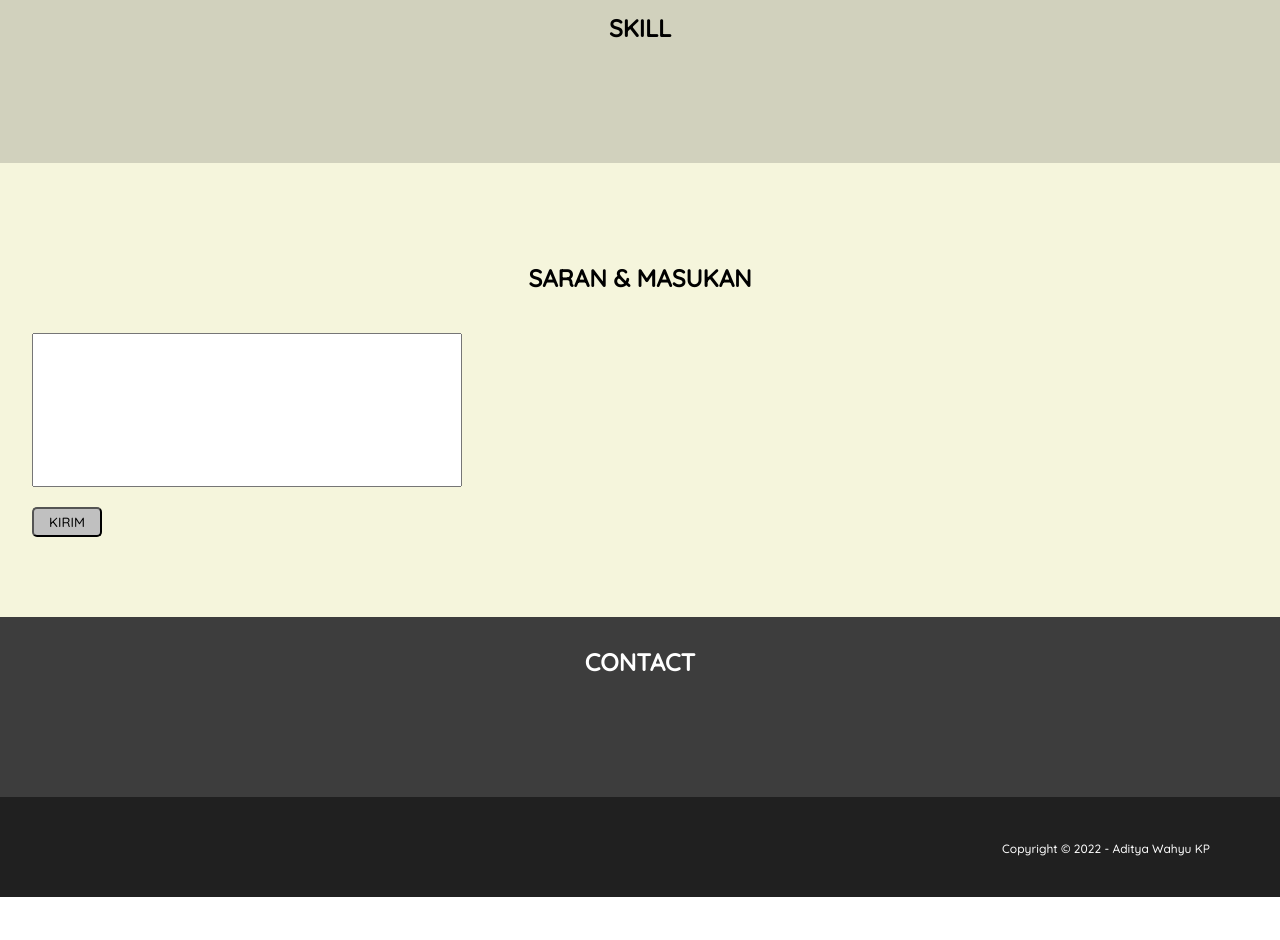
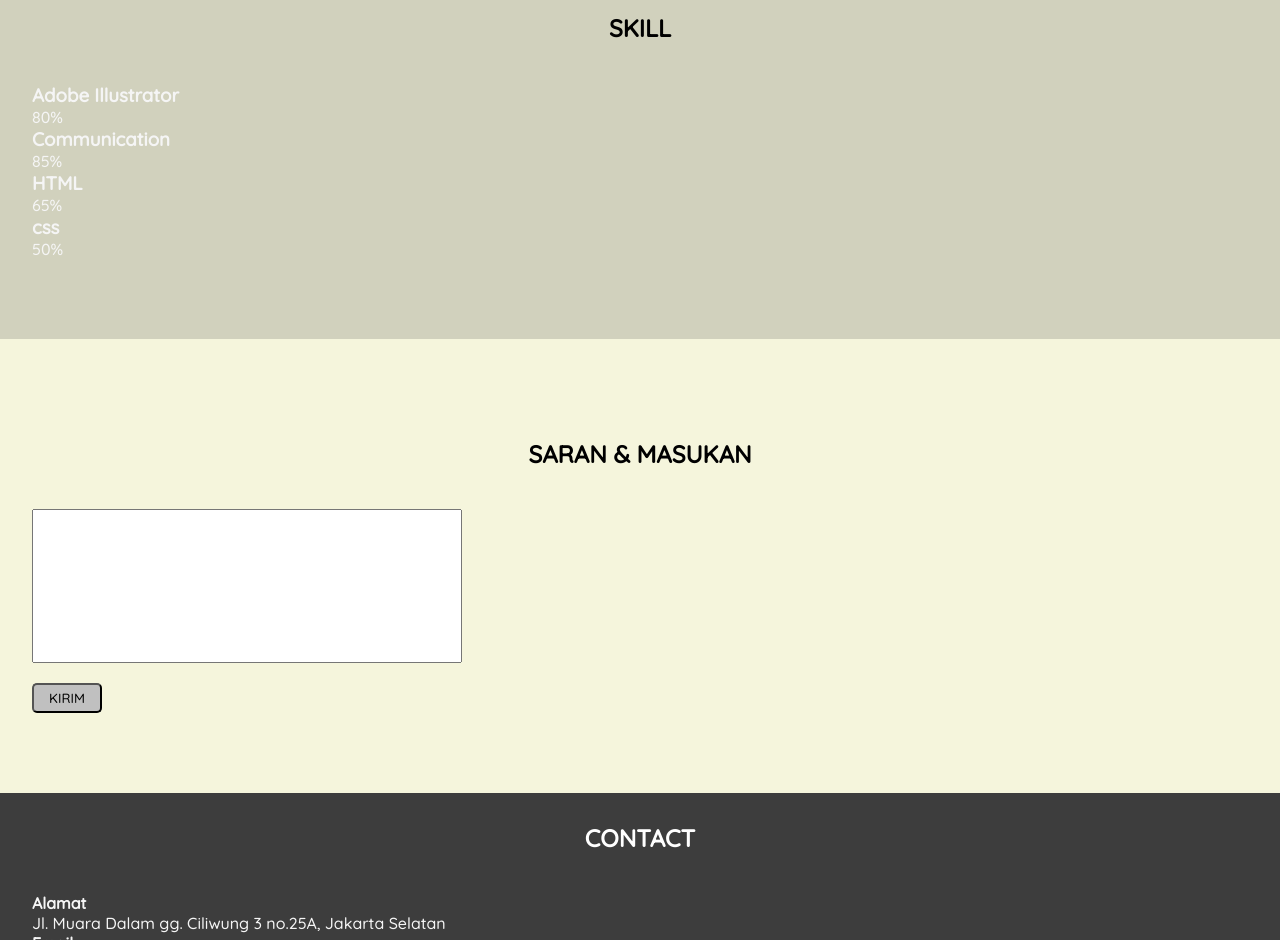
Before and after one commit to adityawahyukp/portofolioweb, a plain HTML site: page index.html in a window 1280 px wide. Shown: the part 1860-2800 px from the top of the page. Before the commit the page ends 2757 px from the top, so only its background shows below. Drawn offline with Linux system fonts and the light colour scheme.

Commit message:
Add files via upload

```diff
--- a/index.html
+++ b/index.html
@@ -17,6 +17,7 @@
                 <li><a href="#about">ABOUT</a></li>
                 <li><a href="#portofolio">PORTOFOLIO</a></li>
                 <li><a href="#skill">SKILL</a></li>
+                <li><a href="#saran">SARAN</a></li>
                 <li><a href="#contact">CONTACT</a></li>
             </ul>
         </div>
@@ -94,18 +95,38 @@
     <section id="skill">
         <div class="container">
             <h2>SKILL</h2>
+            <h3>Adobe Illustrator</h3>
+				<div class="bar">
+					<span class="nilai ai">80%</span>
+				</div>
+            <h3>Communication</h3>
+				<div class="bar">
+					<span class="nilai komunikasi">85%</span>
+				</div>
+            <h3>HTML</h3>
+				<div class="bar">
+					<span class="nilai html">65%</span>
+				</div>
+            <h3>css</h3>
+				<div class="bar">
+					<span class="nilai css">50%</span>
+				</div>
         </div>
     </section>
 
     <section id="saran">
         <div class="container">
             <h2>SARAN & MASUKAN</h2>
-            <input type="text" name="komen" id="input-komen">
-            <br>
-            <br>
-            <button onclick="nambahKomen()">KIRIM</button>
-            <div id="kolom-komen">
+            <div class="kirikanan">
+                <div class="masukan">
+                    <input type="text" name="komen" id="input-komen">
+                    <br>
+                    <br>
+                    <button onclick="nambahKomen()">KIRIM</button>
+                </div>
+                <div id="kolom-komen">
 
+                </div>
             </div>
         </div>
     </section>
@@ -113,6 +134,20 @@
     <section id="contact">
         <div class="container">
             <h2>CONTACT</h2>
+            <div class="col-3">
+                <h4>Alamat</h4>
+                <p>Jl. Muara Dalam gg. Ciliwung 3 no.25A, Jakarta Selatan</p>
+            </div>
+
+            <div class="col-3">
+                <h4>Email</h4>
+                <p>adityawahyukp44@gmail.com</p>
+            </div>
+
+            <div class="col-3">
+                <h4>Instagram</h4>
+                <p>@aditya.whyu</p>
+            </div>
         </div>
     </section>
 
```
